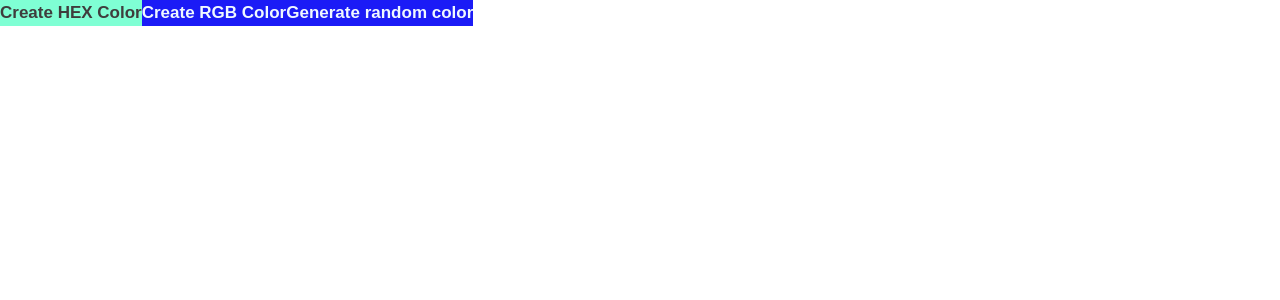
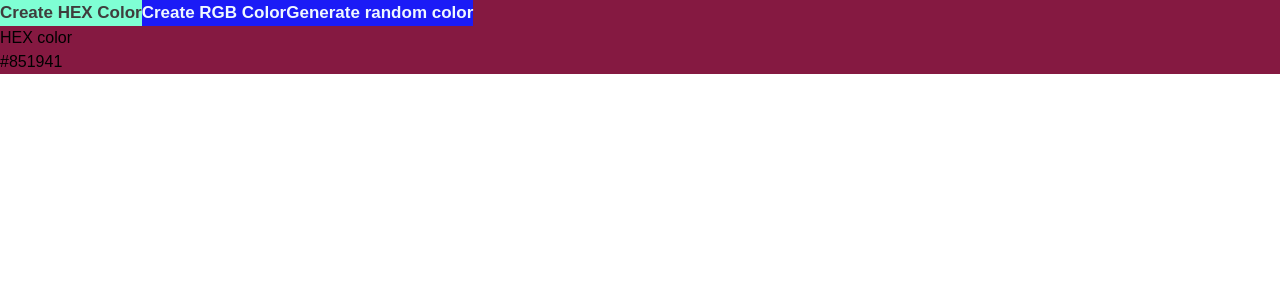
Before and after one commit to asmitashrestha/Accordian-_React, a React (Vite) app in the folder accordian/: page / in a window 1280 px wide. Shown: the top 300 px of the page. Built offline with nearby package versions, Linux system fonts and the light colour scheme.

Commit message:
random number completed

```diff
--- a/accordian/src/components/accordian/index.jsx
+++ b/accordian/src/components/accordian/index.jsx
@@ -13,13 +13,11 @@ export default function Accordian(){
   }
 
   const handleMultiSelection = (currentId) =>{
-    console.log('you click multi selection');
-
     let copyMultipleId = [...multipleId];
     const findIndexofCurrentId = copyMultipleId.indexOf(currentId)
     if(findIndexofCurrentId === -1) copyMultipleId.push(currentId)
     else copyMultipleId.splice(findIndexofCurrentId,1)
-  setMultipleId(copyMultipleId)
+    setMultipleId(copyMultipleId)
   }
 
   return <>
--- a/accordian/src/components/randomColor/index.jsx
+++ b/accordian/src/components/randomColor/index.jsx
@@ -1,10 +1,49 @@
-export default function RandomColor(){
+import { useEffect, useState } from "react";
 
-  return <>
-  <div className="color-container flex justify-center mt-36">
-    <button className="btn-color py-3 px-4 mr-4 rounded">Create HEX Color</button>
-    <button className="btn-color py-3 px-4 mr-4 rounded">Create RGB Color</button>
-    <button className="btn-color py-3 px-4 mr-4 rounded">Generate random color</button>
-  </div>
-  </>
+export default function RandomColor() {
+  const [colorType, setColorType] = useState('hex');
+  const [color, setColor] = useState('#000000');
+
+  const randomColorUtility = (length)=>{
+    return Math.floor(Math.random()*length)
+  }
+  const generateHexColor = ()=>{
+    let hexCode = [1,2,3,4,5,6,7,8,9,'A','B','C','D','E']
+    let hex = '#'
+    for(let i = 0 ; i < 6 ; i++){
+      hex +=hexCode[randomColorUtility(hexCode.length)]
+    }
+    setColor(hex)
+  }
+
+  const generateRgbColor = ()=>{
+    const r = randomColorUtility(256)
+    const g = randomColorUtility(256)
+    const b = randomColorUtility(256)
+    setColor(`rgb(${r},${g},${b})`)
+  }
+
+  useEffect(()=>{
+    if(colorType === 'rgb') generateRgbColor()
+    else generateHexColor()
+  },[colorType])
+
+
+  return (
+    <div style={{backgroundColor: color}} className={`color-container  flex h-screen w-screen justify-center`}>
+      <div className="btn-collection mt-36">
+        <button onClick={() => setColorType('hex')} className="btn-color py-3 px-4 mr-4 rounded">Create HEX Color</button>
+        <button onClick={() => setColorType('rgb')} className="btn-color py-3 px-4 mr-4 rounded">Create RGB Color</button>
+        <button onClick={colorType === 'hex'
+        ? generateHexColor
+        : generateRgbColor
+      }
+        className="btn-color py-3 px-4 mr-4 rounded">Generate random color</button>
+        <div className="flex text-white text-36">
+           <h3 className="mt-9 font-bold text-2xl text-white">{colorType==='rgb' ?"RGB Color": "HEX color"}</h3>
+           <p className="mt-9 ml-48 font-bold text-3xl text-white">{color}</p>
+        </div>
+      </div>
+    </div>
+  );
 }
--- a/accordian/src/index.css
+++ b/accordian/src/index.css
@@ -8,6 +8,8 @@
   font-family: sans-serif;
    /* background-color: aliceblue; */
 }
+
+/* css for accordians */
 .btn{
   margin-left: 387px;
   font-size: 22px;
@@ -23,6 +25,8 @@
   color: blue;
 }
 
+/* css for random color */
+
 .btn-color{
   background-color: rgb(27, 27, 246);
   color: aliceblue;
```
